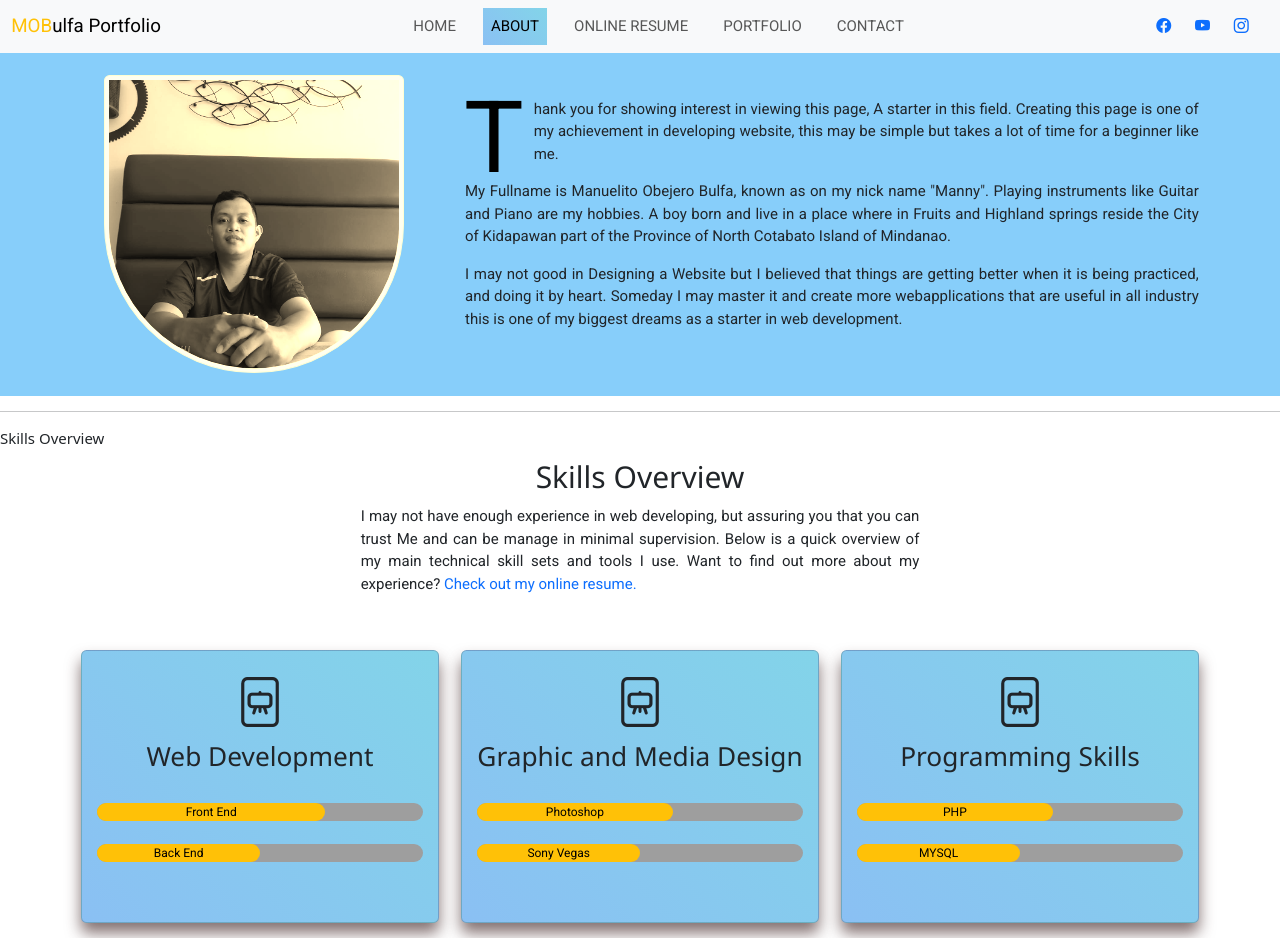
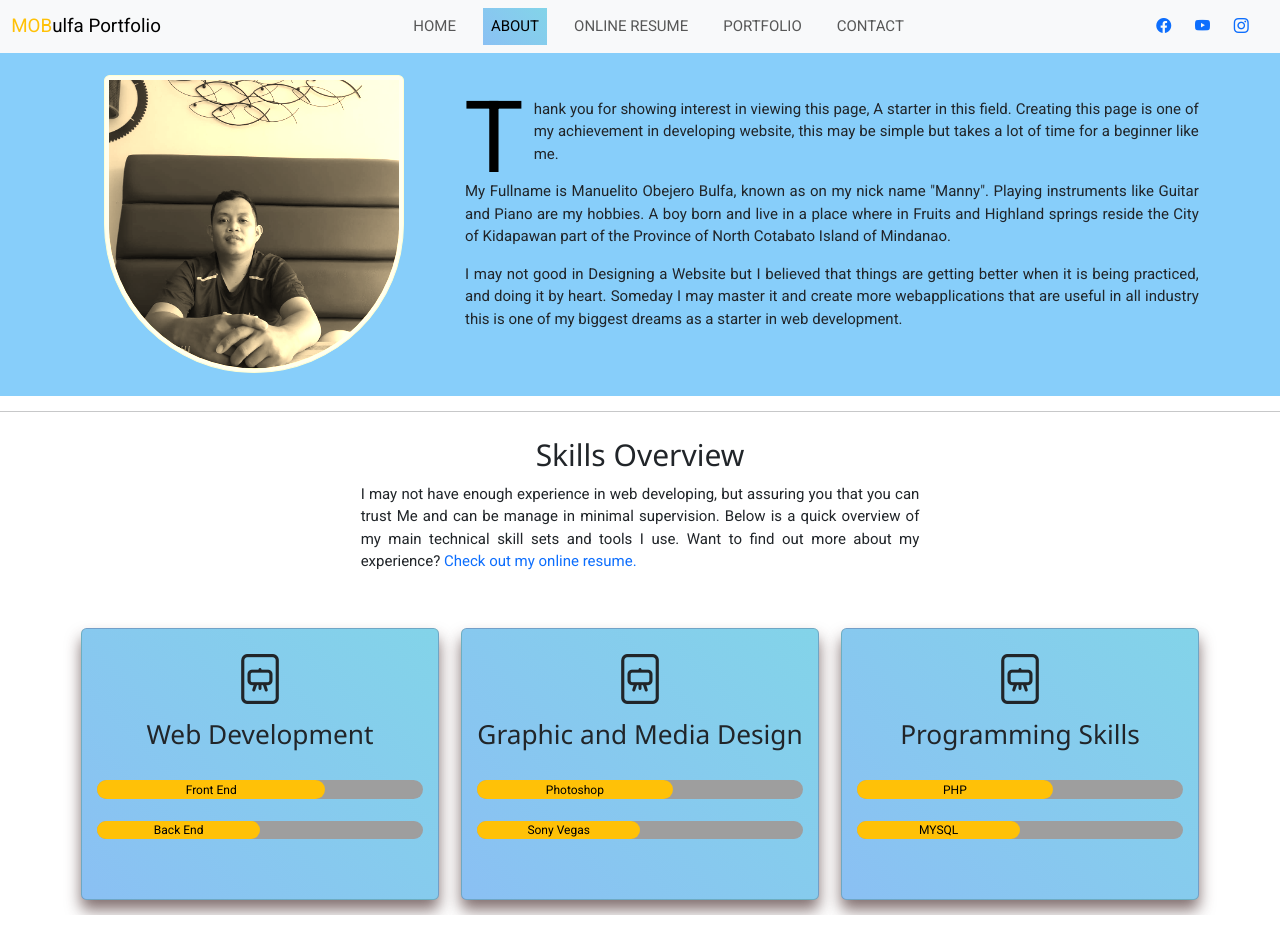
Before and after one commit to mobulfa/mobulfa.github.io, a plain HTML site: page about.html in a window 1280 px wide. After the commit the page ends 915 px from the top, so only its background shows below. Drawn offline with nearby package versions, Linux system fonts and the light colour scheme.

```diff
--- a/about.html
+++ b/about.html
@@ -86,7 +86,7 @@
     </section>
     <!--Horizontal Line-->
       <hr>
-    Skills Overview
+    <!-- Skills Overview section  -->
     <section class="skills section-padding" id="skills">
         <div class="container">
             <div class="row">
```
